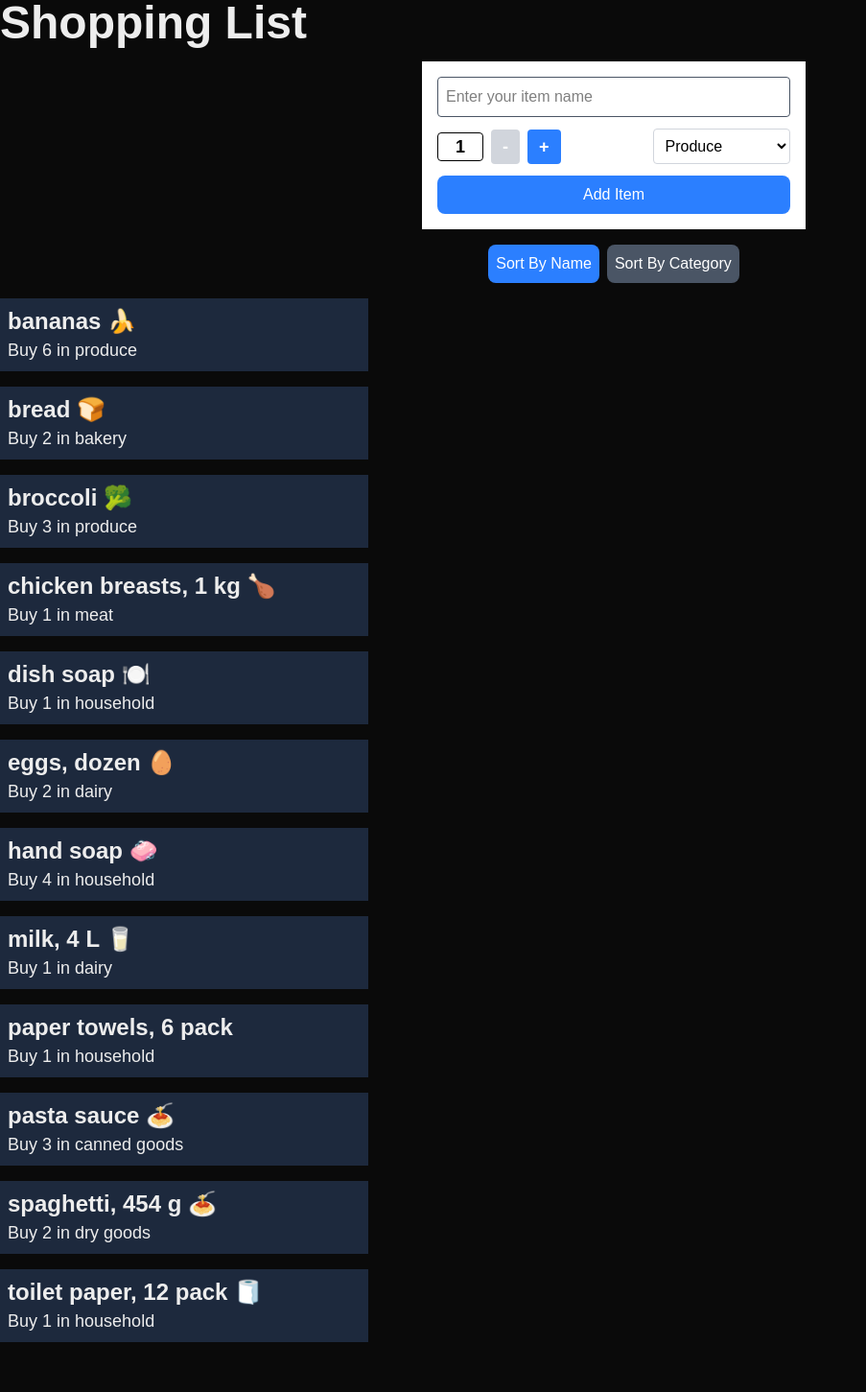
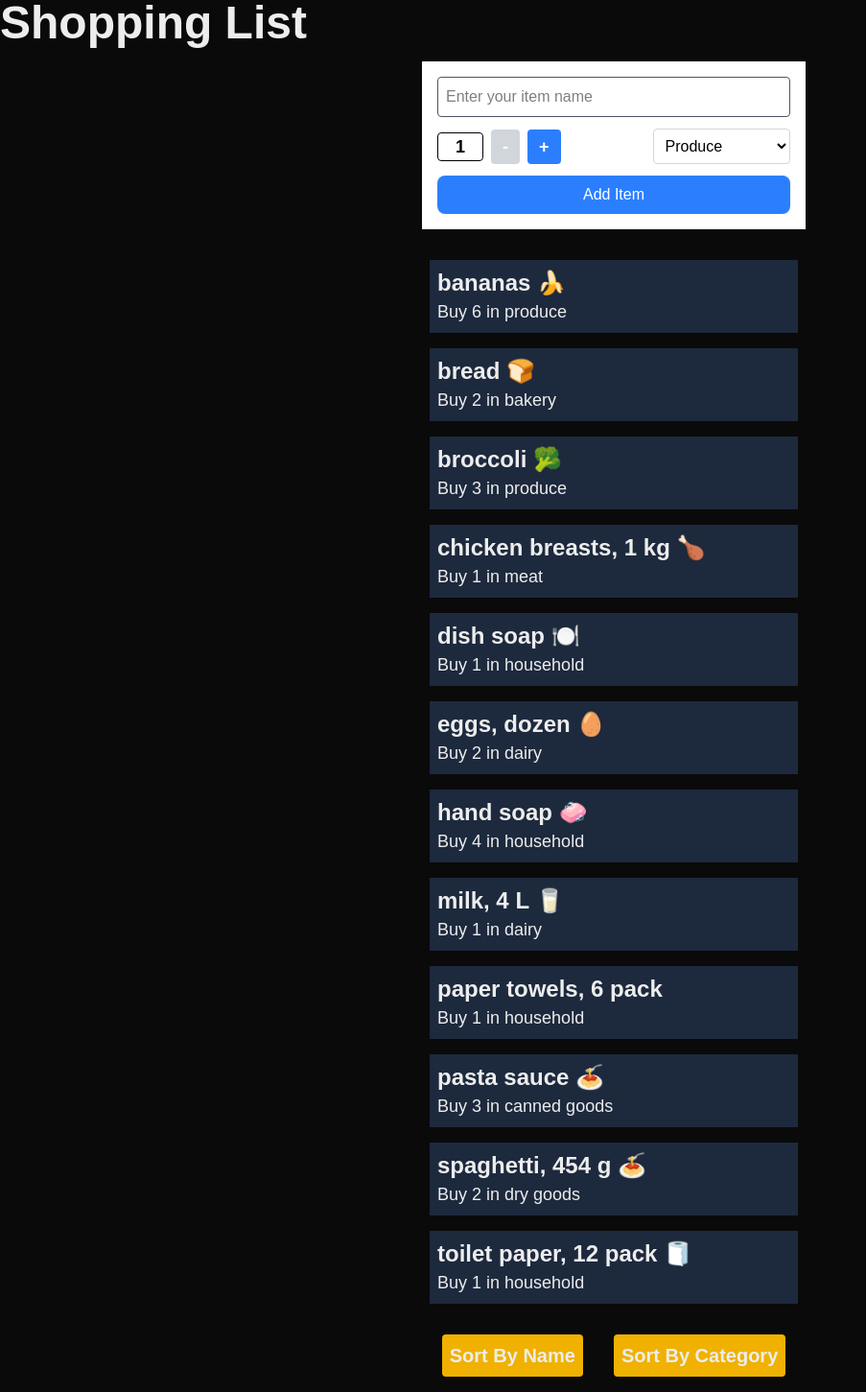
Before and after one commit to falconvn2006/cprg306-assignments, a Next.js app: page /week-7 in a window 1280 px wide. Shown: the whole page at 96% size, without its empty margins (0-903 px from the left). Before the commit the page ends 1415 px from the top, so only its background shows below. Built offline with nearby package versions, Linux system fonts and the light colour scheme.

Commit message:
Added Styling For Week-7

```diff
--- a/app/week-7/items-list.js
+++ b/app/week-7/items-list.js
@@ -28,18 +28,17 @@ export default function ItemsList({ itemsData }) {
     });
 
     return (
-    <main>
-        <div className="mt-3 flex gap-2 justify-center">
-            <button onClick={() => setSortBy("name")} className={`p-2 ${sortBy == "name" ? "bg-blue-500" : "bg-gray-600"} text-white rounded-lg cursor-pointer`}>Sort By Name</button>
-            <button onClick={() => setSortBy("category")} className={`p-2 ${sortBy == "category" ? "bg-blue-500" : "bg-gray-600"} text-white rounded-lg cursor-pointer`}>Sort By Category</button>
-        </div>
-
+    <main className="flex flex-col items-center">
         <ul>
             {handleSort.map((item, i) => (
                 <li key={i}> <Item item={item} /> </li>
             ))}
+        </ul>
 
-        </ul>
+        <div>
+            <button onClick={() => setSortBy("name")} className= "bg-yellow-500 m-4 p-2 font-bold text-xl rounded cursor-pointer" >Sort By Name</button>
+            <button onClick={() => setSortBy("category")} className= "bg-yellow-500 m-4 p-2 font-bold text-xl rounded cursor-pointer" >Sort By Category</button>
+        </div>
     </main>
     );
 }
```
